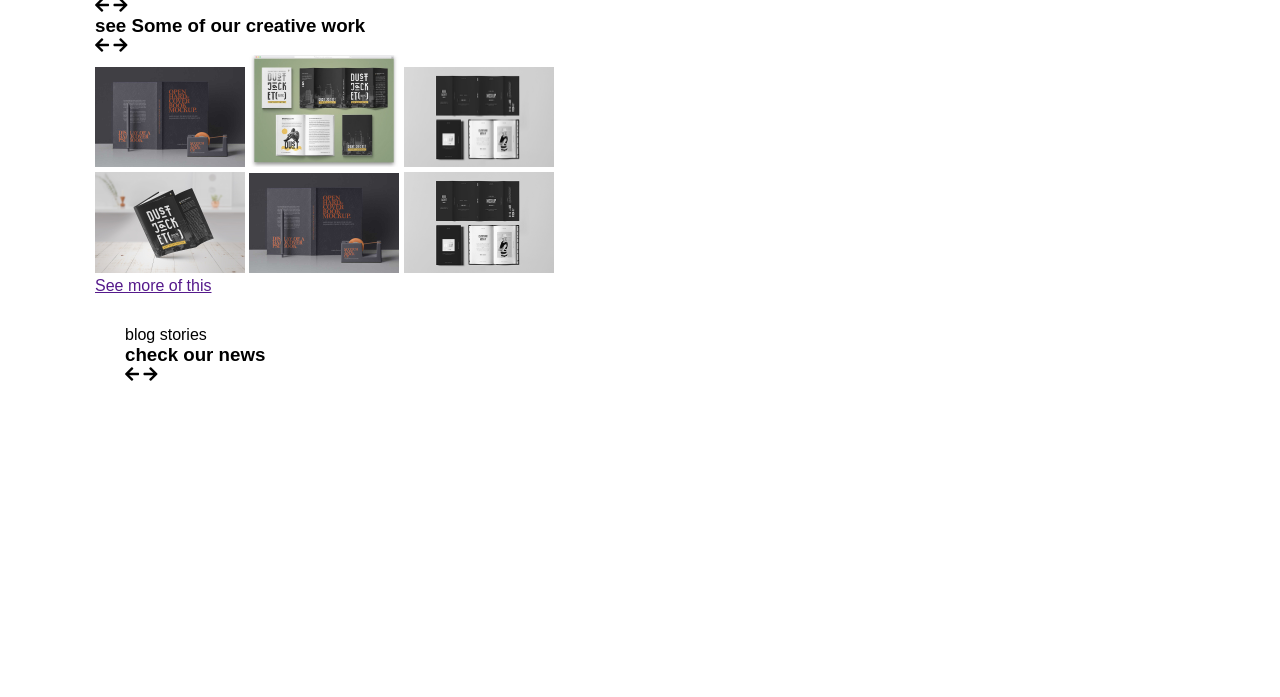
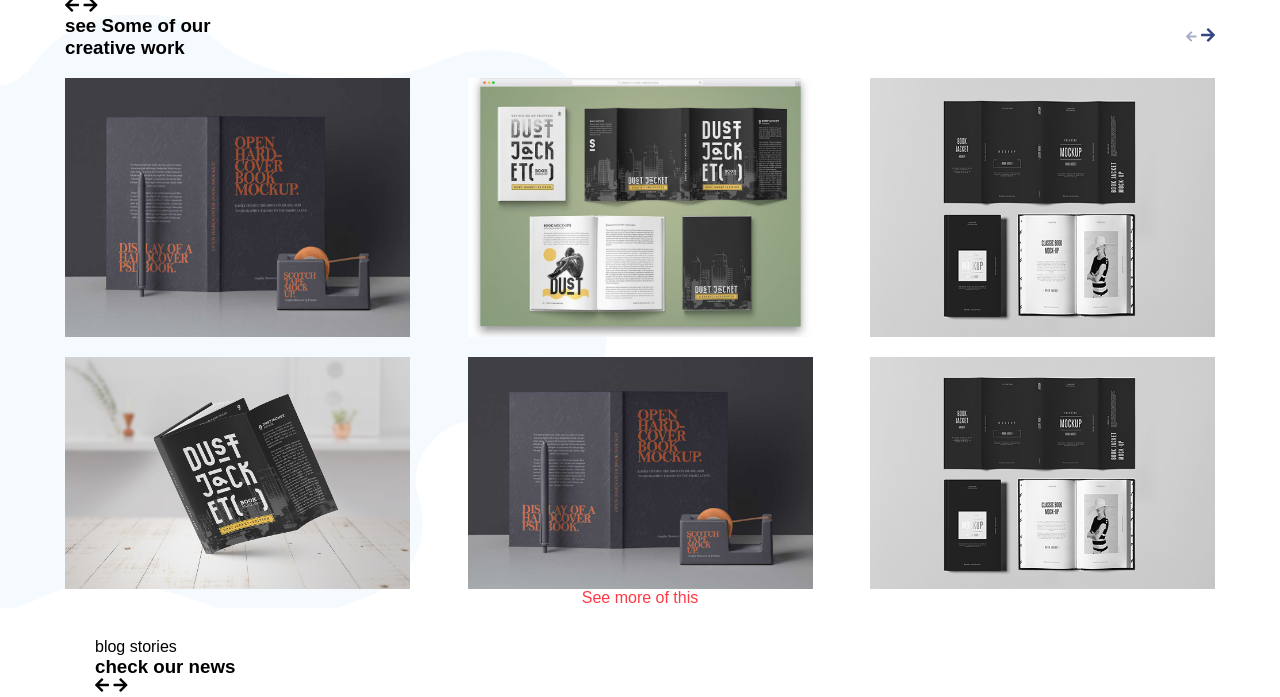
Before and after one commit to Ahmed-Abdel-aal/template-1, a plain HTML site: page index.html in a window 1280 px wide. Shown: the part 1198-1895 px from the top of the page. Drawn offline with Linux system fonts and the light colour scheme; files that its build step writes are made by us from their sources.

Commit message:
third style

```diff
--- a/css/Ahmed.css
+++ b/css/Ahmed.css
@@ -1,3 +1,67 @@
+/* start container background */
+.three{
+    background-image: url("../images/ii.png");
+    background-repeat: no-repeat;
+    background-position:left center;
+}
+/* end container background */
+/* icon style  */
+.three .container .file i:first-child{
+    color: #31458473;
+    font-size: 12px
+}
+.three .container .file i:nth-child(2){
+    color: #314584;
+}
+/* end icon style  */
+/* start style top of section 3 */
+.three .container .file .lett{
+    width: 150px;
+}
 .three .container .file {
-    display:grid;
+    margin-bottom: 20px;
+    display: flex;
+    justify-content: space-between;
+    align-items: center;
 }
+/* end style top of section 3 */
+@media (max-width: 767px){
+    .three .container .con div:first-child,
+    .three .container .con div:nth-child(2){
+        flex-direction: column;
+        text-align: center;
+    }
+
+}
+
+
+/* start the lower of section 3  */
+.three .container .con {
+    display: grid;
+    gap: 20px;
+}
+.three .container .con div:first-child,
+.three .container .con div:nth-child(2){
+ display: flex;
+ justify-content: space-between;
+}
+.three .container .con img {
+    width: 345px;
+}
+.three .container .llink{
+
+    display: flex;
+    justify-content: center;
+}
+
+.three .container .llink a {
+    color:var(--background-color);
+    text-decoration: none;
+}
+
+@media (max-width: 767px){
+.three .container .con img{
+    width: 245px;
+    margin-bottom: 20px;
+}
+}
--- a/css/main-style.css
+++ b/css/main-style.css
@@ -26,7 +26,9 @@
   /* Small */
   @media (min-width: 768px) {
     .container {
-      width: 750px;
+        width: 750px;
+        padding-left: 10px;
+        padding-right: 10px;
     }
   }
   /* Medium */
--- a/index.html
+++ b/index.html
@@ -97,11 +97,13 @@
         </section>
         <section class="three">
             <div class="container">
-                <h3>see Some of our creative work</h3>
-                <span class="ri-ft">
+                <div class="file">
+                    <div class="lett"><h3>see Some of our creative work</h3></div>
+                    <span class="ri-ft">
                     <i class="fas fa-arrow-left"></i>
                     <i class="fas fa-arrow-right"></i>
-                </span>
+                    </span>
+                </div>
                     <div class="con">
                         <div class="first-row">
                             <img src="images/books.jpg" alt="" width="150px">
@@ -114,7 +116,10 @@
                             <img src="images/beb.jpg " alt="" width="150px">
                         </div>
                     </div>
-                <a href="">See more of this</a>
+                    <div class="llink">
+                        <a href="">See more of this</a>
+                    </div>
+            </div>
         </section>
         <section class="four">
             <div class="container">
```
Also changed, not shown: images/ii.png (added).
